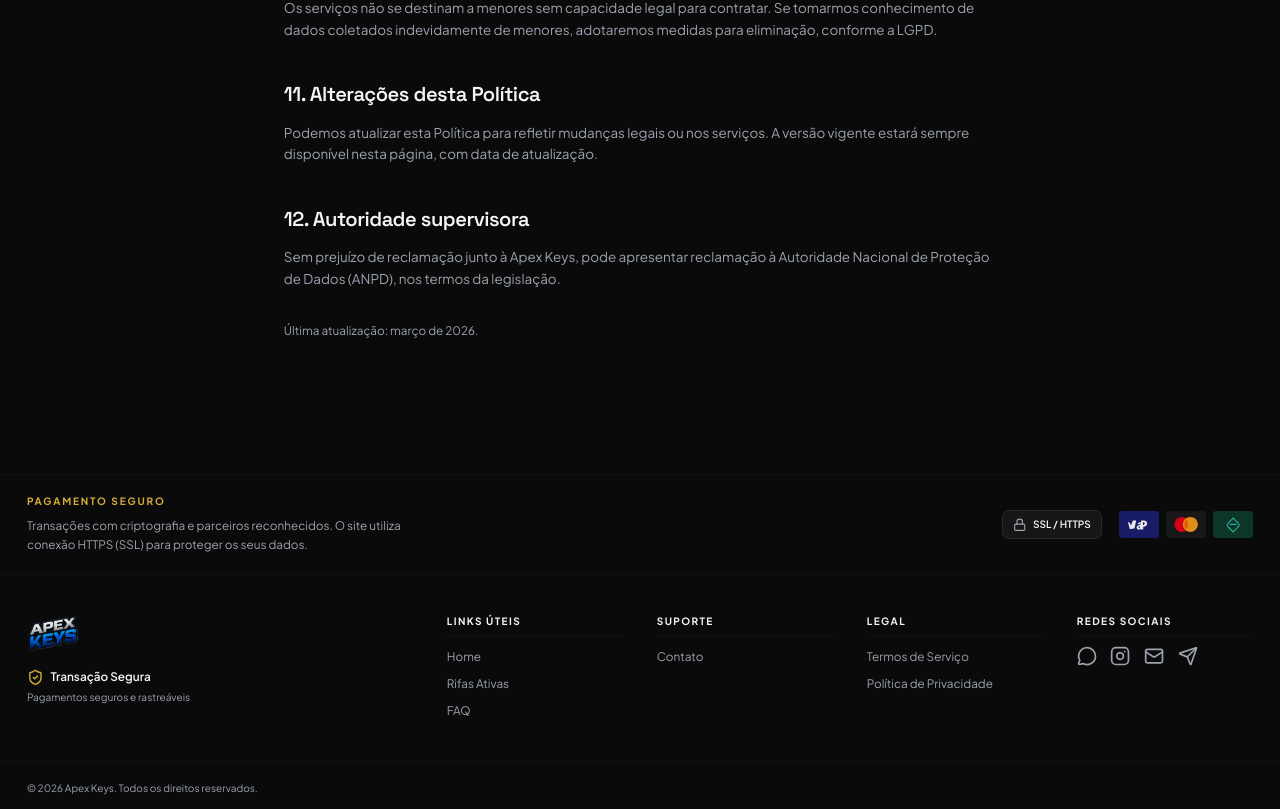
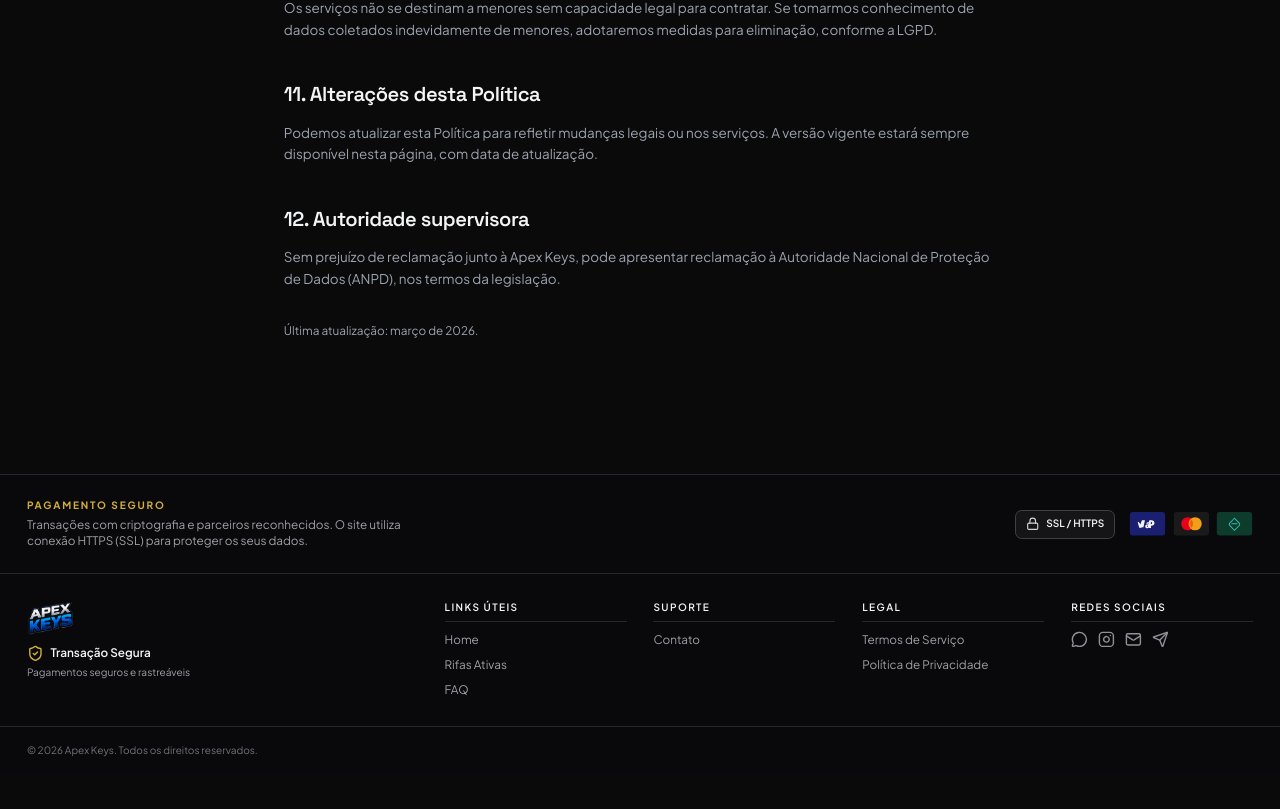
Before and after one commit to sidnei-almeida/apex-keys-website, a Next.js app: page /privacidade in a window 1280 px wide. Shown: the part 2454-3263 px from the top of the page. After the commit the page ends 3228 px from the top, so only its background shows below. Built offline with nearby package versions, Linux system fonts and the light colour scheme; no server answers.

Commit message:
update raffle page with progress bars for each item

```diff
--- a/src/components/layout/Footer.tsx
+++ b/src/components/layout/Footer.tsx
@@ -44,16 +44,16 @@ function FooterColumn({
   links: readonly { href: string; label: string }[];
 }) {
   return (
-    <div className="flex min-h-0 flex-col items-start gap-3">
-      <p className="mb-0 w-full border-b border-premium-border/30 pb-2 font-body text-xs font-bold uppercase tracking-[0.14em] text-premium-text">
+    <div className="flex min-h-0 w-full flex-col items-center gap-2 text-center md:items-start md:text-left">
+      <p className="mb-0 w-full border-b border-zinc-800 pb-2 font-body text-xs font-semibold uppercase tracking-[0.14em] text-zinc-100">
         {title}
       </p>
-      <ul className="flex w-full flex-col gap-2">
+      <ul className="flex w-full flex-col gap-1.5">
         {links.map(({ href, label }) => (
           <li key={label} className="w-full">
             <Link
               href={href}
-              className="font-body text-sm text-premium-muted transition-colors duration-300 ease-in-out hover:text-premium-text"
+              className="font-body text-sm text-zinc-400 transition-colors duration-200 ease-out hover:text-zinc-100"
             >
               {label}
             </Link>
@@ -68,60 +68,66 @@ const FOOTER_CONTAINER = "mx-auto max-w-[1440px] px-4 sm:px-6 lg:px-8";
 
 export default function Footer() {
   return (
-    <footer className="relative z-10 mt-auto border-t border-premium-border/20 bg-premium-bg">
+    <footer className="relative z-10 mt-auto border-t border-zinc-800 bg-zinc-950">
       {/* Pagamento seguro — credibilidade */}
-      <div className="border-b border-premium-border/20 bg-premium-bg">
+      <div className="border-b border-zinc-800">
         <div
-          className={`${FOOTER_CONTAINER} flex flex-col gap-5 py-5 md:flex-row md:items-center md:justify-between md:py-6`}
+          className={`${FOOTER_CONTAINER} flex flex-col gap-4 py-6 sm:gap-5 md:flex-row md:items-center md:justify-between md:py-7`}
         >
-          <div>
+          <div className="text-center md:max-w-md md:text-left">
             <p className="text-xs font-bold uppercase tracking-[0.18em] text-premium-accent">
               Pagamento seguro
             </p>
-            <p className="mt-2 max-w-md text-sm leading-relaxed text-premium-muted">
+            <p className="mt-1.5 text-sm leading-snug text-zinc-400">
               Transações com criptografia e parceiros reconhecidos. O site utiliza
               conexão HTTPS (SSL) para proteger os seus dados.
             </p>
           </div>
-          <div className="flex flex-wrap items-center gap-4 md:gap-5">
-            <div className="flex items-center gap-2 rounded-lg border border-premium-border bg-premium-surface px-3 py-2">
-              <Lock className="size-4 shrink-0 text-premium-muted" aria-hidden />
-              <span className="text-xs font-semibold text-premium-text">
+          <div className="flex flex-wrap items-center justify-center gap-3 md:justify-end md:gap-4">
+            <div className="flex items-center gap-2 rounded-lg border border-zinc-700 bg-zinc-900/80 px-3 py-2">
+              <Lock
+                className="size-4 shrink-0 text-zinc-300"
+                aria-hidden
+              />
+              <span className="text-xs font-semibold text-zinc-100">
                 SSL / HTTPS
               </span>
             </div>
             <div className="flex items-center gap-2">
-              <VisaMark className="h-8 w-12 opacity-90" />
-              <MastercardMark className="h-8 w-12 opacity-90" />
-              <PixMark className="h-8 w-12 opacity-90" />
+              <VisaMark className="h-7 w-11 opacity-95 brightness-105 transition-[opacity,filter] duration-200 hover:opacity-100 hover:brightness-110" />
+              <MastercardMark className="h-7 w-11 opacity-95 brightness-105 transition-[opacity,filter] duration-200 hover:opacity-100 hover:brightness-110" />
+              <PixMark className="h-7 w-11 opacity-95 brightness-105 transition-[opacity,filter] duration-200 hover:opacity-100 hover:brightness-110" />
             </div>
           </div>
         </div>
       </div>
 
       {/* Main Footer — grid limpo, espaçamento tipo SaaS */}
-      <div className={`${FOOTER_CONTAINER} py-10 md:py-12`}>
-        <div className="grid grid-cols-1 items-start gap-8 md:grid-cols-12 md:gap-x-8 md:gap-y-8 lg:gap-x-10">
+      <div className={`${FOOTER_CONTAINER} py-7 md:py-8`}>
+        <div className="grid grid-cols-1 items-start gap-6 text-center md:grid-cols-12 md:gap-x-6 md:gap-y-5 md:text-left lg:gap-x-8">
           {/* 1. Marca + Segurança */}
-          <div className="flex flex-col items-start gap-y-5 md:col-span-4">
-            <Link href="/" className="inline-block max-w-[9.5rem] sm:max-w-[10.5rem]">
+          <div className="flex flex-col items-center gap-y-3 md:col-span-4 md:items-start">
+            <Link
+              href="/"
+              className="inline-block max-w-[9.5rem] sm:max-w-[10.5rem]"
+            >
               <img
                 src={FOOTER_LOGO}
                 alt="Apex Keys"
-                className="h-9 w-auto max-w-full object-contain object-left opacity-90 sm:h-10 lg:h-11"
+                className="h-8 w-auto max-w-full object-contain object-center opacity-95 brightness-105 sm:h-9 md:object-left lg:h-10"
               />
             </Link>
-            <div className="flex flex-col items-start gap-1.5">
+            <div className="flex flex-col items-center gap-1.5 md:items-start">
               <div className="flex items-center gap-2">
                 <ShieldCheck
                   className="size-5 shrink-0 text-premium-accent"
                   aria-hidden
                 />
-                <span className="text-sm font-semibold text-premium-text">
+                <span className="text-sm font-semibold text-zinc-100">
                   Transação Segura
                 </span>
               </div>
-              <p className="text-xs text-premium-muted">
+              <p className="text-xs text-zinc-400">
                 Pagamentos seguros e rastreáveis
               </p>
             </div>
@@ -143,19 +149,19 @@ export default function Footer() {
           </div>
 
           {/* 5. Redes Sociais */}
-          <div className="flex flex-col items-start md:col-span-2">
-            <p className="mb-0 w-full border-b border-premium-border/30 pb-2 font-body text-xs font-bold uppercase tracking-[0.14em] text-premium-text">
+          <div className="flex flex-col items-center md:col-span-2 md:items-start">
+            <p className="mb-0 w-full border-b border-zinc-800 pb-2 text-center font-body text-xs font-semibold uppercase tracking-[0.14em] text-zinc-100 md:text-left">
               Redes Sociais
             </p>
-            <div className="mt-3 flex flex-row flex-wrap gap-4">
+            <div className="mt-2.5 flex flex-row flex-wrap justify-center gap-3.5 md:justify-start md:gap-3">
               {SOCIAL_LINKS.map(({ href, label, icon: Icon }) => (
                 <Link
                   key={label}
                   href={href}
                   aria-label={label}
-                  className="text-premium-muted transition-all duration-200 hover:-translate-y-0.5 hover:text-premium-text"
+                  className="text-zinc-400 opacity-90 transition-all duration-200 hover:-translate-y-0.5 hover:text-zinc-100 hover:opacity-100"
                 >
-                  <Icon className="size-6" aria-hidden />
+                  <Icon className="size-5" aria-hidden />
                 </Link>
               ))}
             </div>
@@ -163,12 +169,12 @@ export default function Footer() {
         </div>
       </div>
 
-      {/* Sub-footer — mesmo container para alinhamento vertical com a logo */}
-      <div className="border-t border-premium-border/20 bg-premium-bg">
+      {/* Sub-footer — copyright */}
+      <div className="border-t border-zinc-800">
         <div
-          className={`${FOOTER_CONTAINER} flex flex-col items-start justify-between gap-3 pt-6 pb-4 sm:flex-row sm:items-center`}
+          className={`${FOOTER_CONTAINER} flex flex-col items-center justify-between gap-2 py-4 text-center sm:flex-row sm:items-center sm:text-left md:py-5`}
         >
-          <p className="font-body text-xs text-premium-muted">
+          <p className="font-body text-xs text-zinc-500">
             © 2026 Apex Keys. Todos os direitos reservados.
           </p>
         </div>
--- a/src/components/providers/AppProviders.tsx
+++ b/src/components/providers/AppProviders.tsx
@@ -9,6 +9,11 @@ export function AppProviders({ children }: { children: React.ReactNode }) {
       {children}
       <Toaster
         position="bottom-center"
+        theme="dark"
+        expand={false}
+        duration={3000}
+        visibleToasts={3}
+        gap={10}
         toastOptions={{
           duration: 3000,
           style: {
--- a/src/components/social/LastWinnersHall.tsx
+++ b/src/components/social/LastWinnersHall.tsx
@@ -434,12 +434,10 @@ export function LastWinnersHall() {
                       </div>
                       {isChamp ? (
                         <p
-                          className="mt-auto border-t border-amber-500/20 pt-4 text-center font-body text-xs leading-relaxed text-amber-100/85 sm:text-[13px]"
+                          className="mx-auto mt-auto max-w-[15.5rem] border-t border-amber-500/15 px-1 pt-2.5 text-center font-body text-[10px] font-medium leading-snug tracking-wide text-amber-200/70 sm:max-w-[17rem] sm:text-[11px]"
                           role="note"
                         >
-                          Um obrigado especial: a tua confiança e entusiasmo fazem
-                          parte do que a Apex Keys é. Parabéns por esta conquista —
-                          és inspiração para toda a comunidade.
+                          Obrigado pela confiança. Parabéns por esta conquista.
                         </p>
                       ) : null}
                     </div>
```
Also changed, not shown: src/app/raffle/[id]/page.tsx (+26 -2 lines), src/components/layout/WalletDrawer.tsx (+19 -1 lines), src/components/raffle/RaffleCard.tsx (+12 -4 lines).
